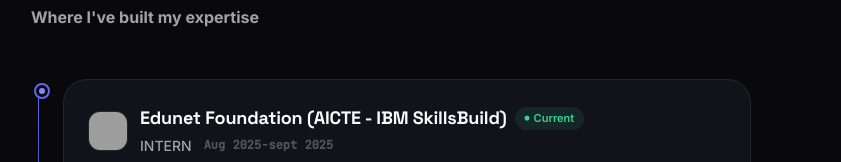
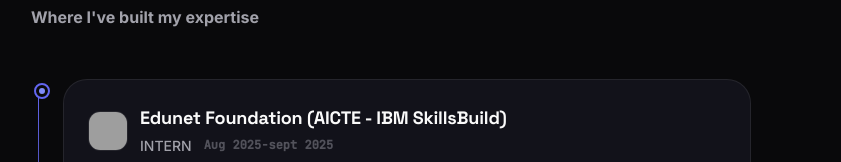
Before and after one commit to vishnuappu20/my-info, a plain HTML site: page index.html in a window 1280 px wide. Shown: the part 2956-3118 px from the top of the page, without its empty margins (33-874 px from the left). Drawn offline with nearby package versions, Linux system fonts and the light colour scheme; grey boxes are pictures that could not be loaded.

Commit message:
Update index.html

```diff
--- a/index.html
+++ b/index.html
@@ -2307,7 +2307,7 @@
                         <div>
                             <div style="display:flex;align-items:center">
                                 <span class="timeline-role">Edunet Foundation (AICTE - IBM SkillsBuild)</span>
-                                <span class="timeline-badge current"><i class="fas fa-circle" style="font-size:5px"></i> Current</span>
+
                             </div>
                             <div style="display:flex;gap:12px;align-items:center;margin-top:2px">
                                 <span class="timeline-company">INTERN</span>
```
